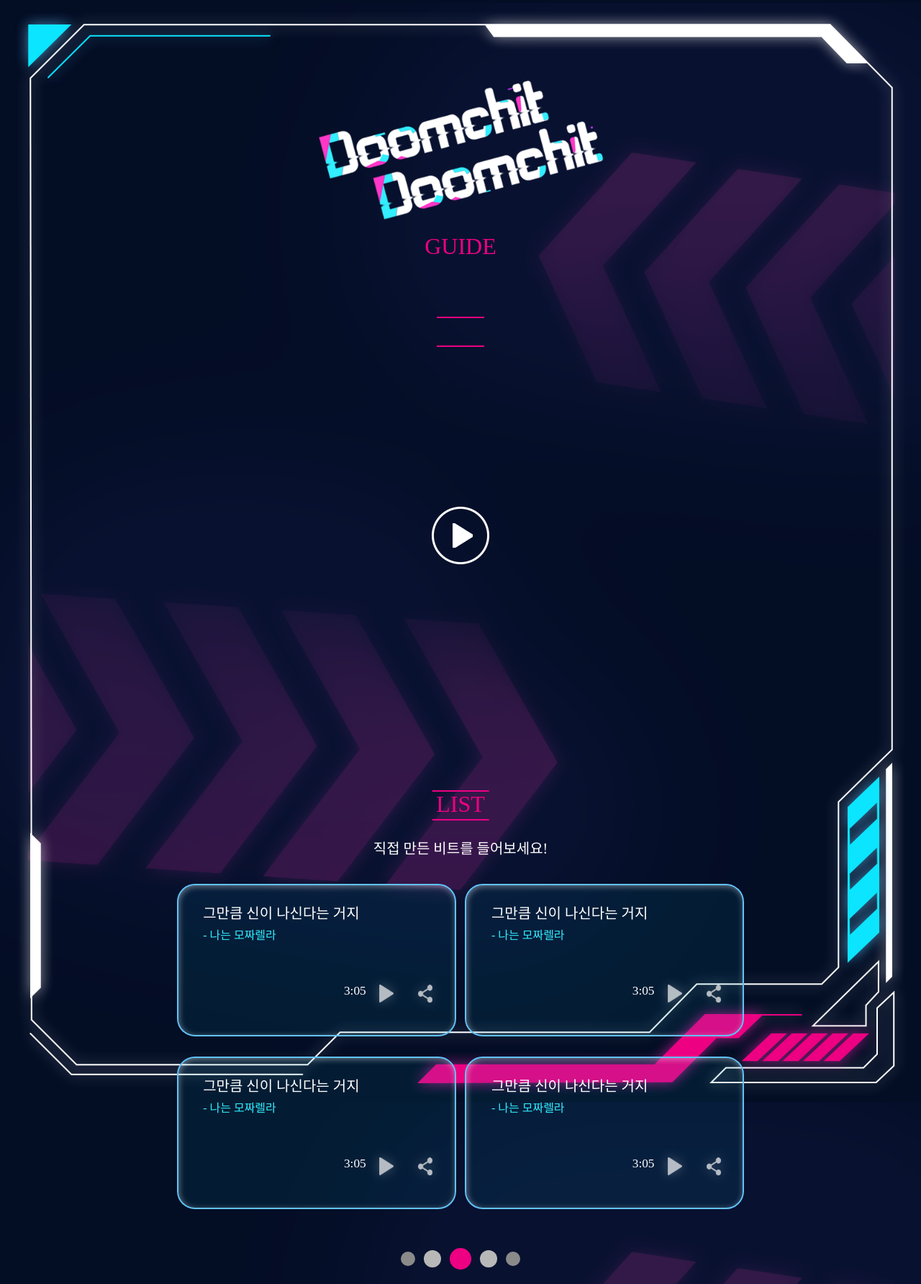
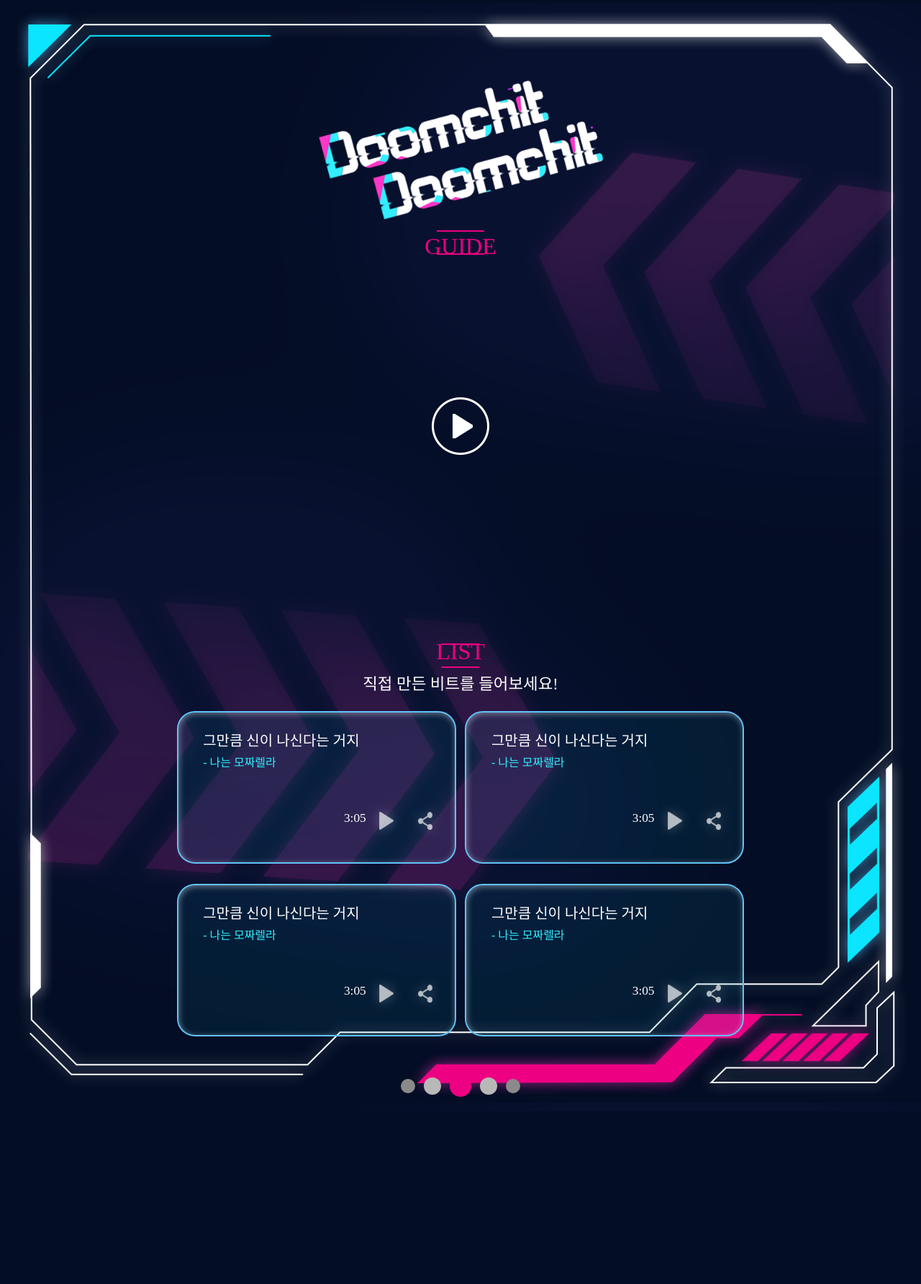
Before and after one commit to ccomangi2/Doomchit-Doomchit, a PHP site: page /main.html in a window 1280 px wide. Shown: the whole page at 72% size. After the commit the page ends 1524 px from the top, so only its background shows below. Run offline with PHP 8.4, Linux system fonts and the light colour scheme; some web fonts are replaced.

Commit message:
박스 추가 및 화면 조정

```diff
--- a/Doomchit-Doomchit_Web/css/main.css
+++ b/Doomchit-Doomchit_Web/css/main.css
@@ -51,26 +51,26 @@ iframe {position: absolute; top: 50%; left:50%; transform:translateX(-50%);}
 }
 
 .playbtn{
-  /* top: 69%; left:50%; transform:translateX(-50%); */
-  top: 88%; left:50%; transform:translateX(-50%);
+  top: 69%; left:50%; transform:translateX(-50%);
+  /* top: 88%; left:50%; transform:translateX(-50%); */
   position: absolute;
 }
 
 .list{
   color: #ED0082;
-  /* font-size: 1em;
-  bottom: -15.5%; left:50%; transform:translateX(-50%); */
-  font-size: 24pt;
-  bottom: -42%; left:50%; transform:translateX(-50%);
+  font-size: 1em;
+  bottom: -15.5%; left:50%; transform:translateX(-50%);
+  /* font-size: 24pt;
+  bottom: -42%; left:50%; transform:translateX(-50%); */
   position: absolute;
 }
 
 .content{
   color: #ffffff;
-  /* font-size: 0.7em;
-  bottom: -20.5%; left:50%; transform:translateX(-50%); */
-  font-size: 15pt;
-  bottom: -49%; left:50%; transform:translateX(-50%);
+  font-size: 0.7em;
+  bottom: -20.5%; left:50%; transform:translateX(-50%);
+  /* font-size: 15pt;
+  bottom: -49%; left:50%; transform:translateX(-50%); */
   position: absolute;
 }
 
@@ -88,7 +88,7 @@ span {
   border-radius: 25px;
   border: 2px solid #61c2f7;
   position: absolute;
-  bottom: -110%;
+  bottom: -80%;
 }
 
 .box:hover {
@@ -202,7 +202,7 @@ span {
 .slide-pagelist {
   text-align: center;
   padding: 20px;
-  bottom:-123%;
+  bottom:-93%;
   position: absolute; left:50%; transform:translateX(-50%);
 }
 
--- a/Doomchit-Doomchit_Web/main.html
+++ b/Doomchit-Doomchit_Web/main.html
@@ -15,12 +15,13 @@
     <div class="logo">
       <img src="img/web_logo.png" style="width: 80%; height: 60%;">
     </div>
+  </center>
 
-    <!-- <hr style="top: 40%;">
+    <hr style="top: 40%;">
     <div class="guide">GUIDE</div>
     <hr style="top: 44%;">
 
-    비디오
+    <!-- 비디오
     <div style="position: relative; height: 0px; padding-bottom: 56.25%; text-align: left;">
       <iframe width="45%" height="45%" src="https://www.youtube.com/embed/RNSxTfyvRHg?wmode=transparent" frameborder="0" allow="accelerometer; autoplay; encrypted-media; gyroscope; picture-in-picture" allowfullscreen wmode="Opaque"></iframe>
     </div>
@@ -28,26 +29,15 @@
     <video controls>
       <source src="비디오 파일 경로" type="video/mp4">
     </video>
-    <div class="playbtn"><img src="img/web_playmovie.png" /></div>
+    <div class="playbtn"><img src="img/web_playmovie.png" /></div> -->
 
     <hr style="width:4%; bottom:-12%;">
     <div class="list">LIST</div>
     <hr style="width:4%; bottom:-16%;">
     <div class="content">직접 만든 비트를 들어보세요!</div>
-  </center>
-  <div class="frame">
-    <img src="img/테두리.png" style="width:100%; height:auto; position:relative;" /> -->
-  </center>
-  <hr style="top: 55%;">
-  <div class="guide">GUIDE</div>
-  <hr style="top: 60%;">
 
   <div class="playbtn"><img src="img/web_playmovie.png" /></div>
 
-  <hr style="width:6%; bottom:-37.5%;">
-  <div class="list">LIST</div>
-  <hr style="width:6%; bottom:-42.5%;">
-  <div class="content">직접 만든 비트를 들어보세요!</div>
 
   <div class="box" style="float: left; left: 50.5%;">
     <div class="song_title">그만큼 신이 나신다는 거지</div>
@@ -63,14 +53,14 @@
     <span class="play"><img src="img/web_playsound.png" style="width: 20px; height: 25px;"></span>
     <span class="share"><img src="img/web_share.png" style="width: 20px; height: 25px;"></span>
   </div>
-  <div class="box" style="float: left; left: 50.5%; bottom: -80%;">
+  <div class="box" style="float: left; left: 50.5%; bottom: -50%;">
     <div class="song_title">그만큼 신이 나신다는 거지</div>
     <div class="composer">- 나는 모짜렐라</div>
     <span class="music_length">3:05</span>
     <span class="play"><img src="img/web_playsound.png" style="width: 20px; height: 25px;"></span>
     <span class="share"><img src="img/web_share.png" style="width: 20px; height: 25px;"></span>
   </div>
-  <div class="box" style="float: right; right: 50.5%; bottom: -80%;">
+  <div class="box" style="float: right; right: 50.5%; bottom: -50%;">
     <div class="song_title">그만큼 신이 나신다는 거지</div>
     <div class="composer">- 나는 모짜렐라</div>
     <span class="music_length">3:05</span>
@@ -80,7 +70,6 @@
   <div class="frame">
     <img src="img/테두리.png" style="width:100%; height:auto;" />
   </div>
-
 
 
   <!-- 좌,우 슬라이드 버튼 -->
```
